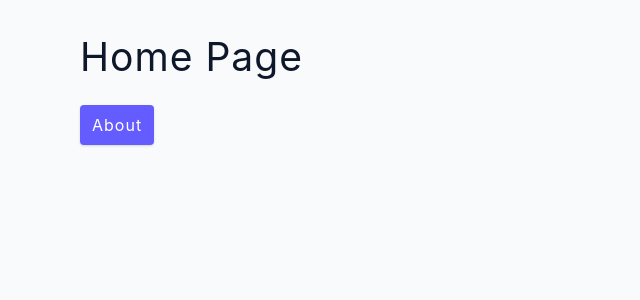
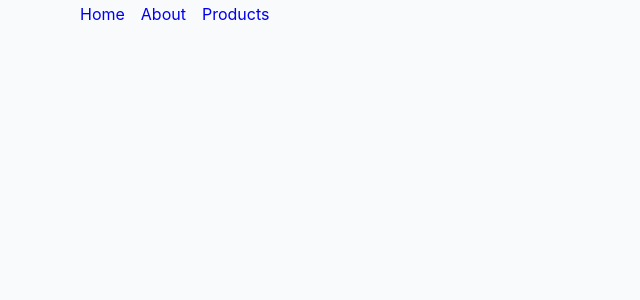
Before and after one commit to Er-RP/react-tutorials, a React (Create React App) app: page / in a window 1280 px wide. Shown: the top 300 px of the page, without its empty margins (0-640 px from the left). Built offline with nearby package versions, Linux system fonts and the light colour scheme.

Commit message:
Nested routes

```diff
--- a/src/App.js
+++ b/src/App.js
@@ -7,10 +7,11 @@
 const App = () => {
   return (
     <Routes>
-      <Route path="/" element={<Home />} />
-      <Route path="about" element={<About />} />
-      <Route path="products" element={<Products />} />
-      <Route path="*" element={<Error />} />
+      <Route path="/" element={<Home />}>
+        <Route path="about" element={<About />} />
+        <Route path="products" element={<Products />} />
+        <Route path="*" element={<Error />} />
+      </Route>
     </Routes>
   );
 };
--- /dev/null
+++ b/src/components/Navbar.js
@@ -0,0 +1,13 @@
+import { Link } from "react-router-dom";
+
+const Navbar = () => {
+  return (
+    <nav className="navbar">
+      <Link to="/">Home</Link>
+      <Link to="/about">About</Link>
+      <Link to="/products">Products</Link>
+    </nav>
+  );
+};
+
+export default Navbar;
--- a/src/pages/Home.js
+++ b/src/pages/Home.js
@@ -1,13 +1,14 @@
-import { Link } from "react-router-dom";
+import { Outlet } from "react-router-dom";
+import Navbar from "../components/Navbar";
 
 const Home = () => {
   return (
-    <section className="section">
-      <h2>Home Page</h2>
-      <Link to="/about" className="btn">
-        About
-      </Link>
-    </section>
+    <>
+      <Navbar />
+      <section className="section">
+        <Outlet />
+      </section>
+    </>
   );
 };
 
```
Also changed, not shown: 1 other file (tests, documents, lock files or other folders).
